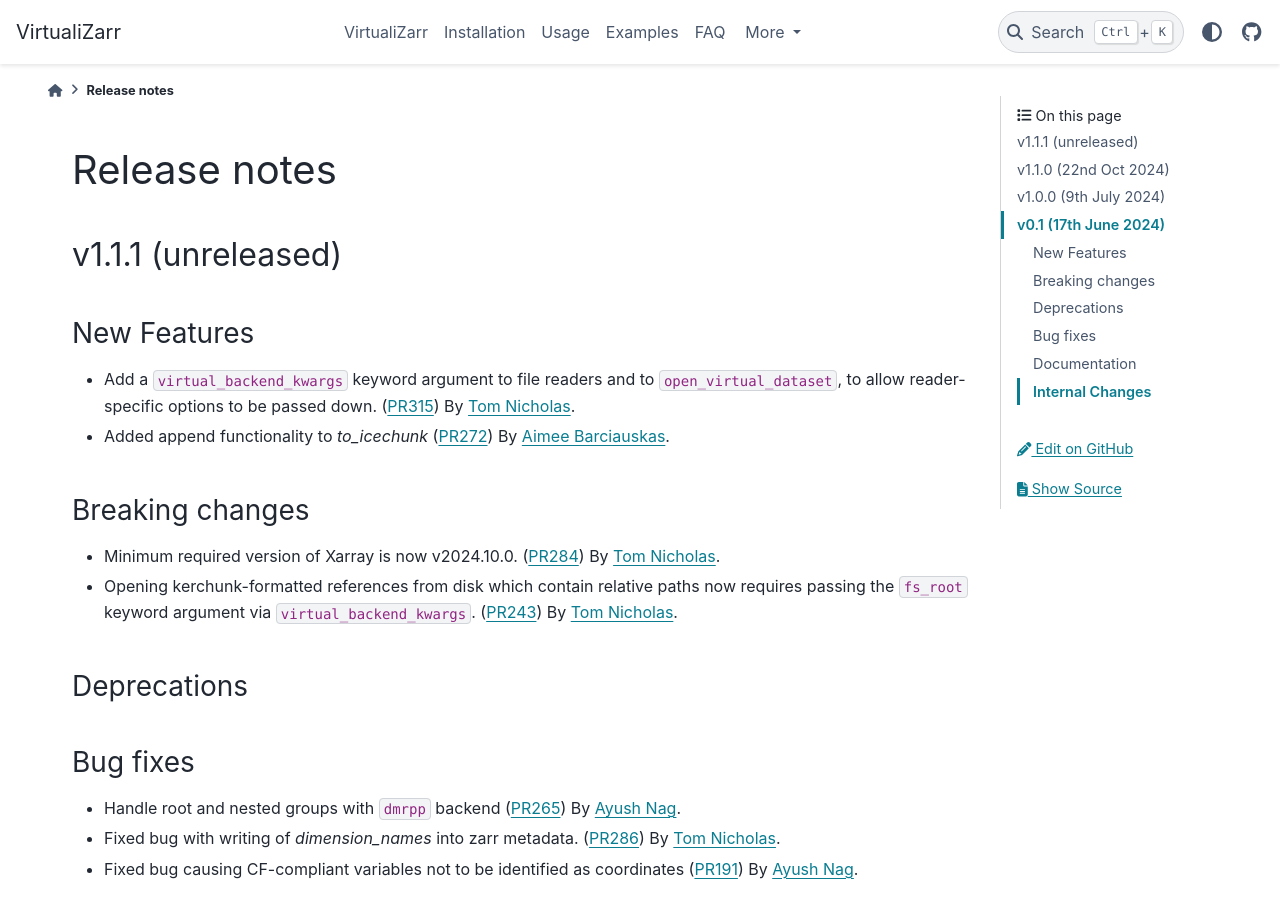
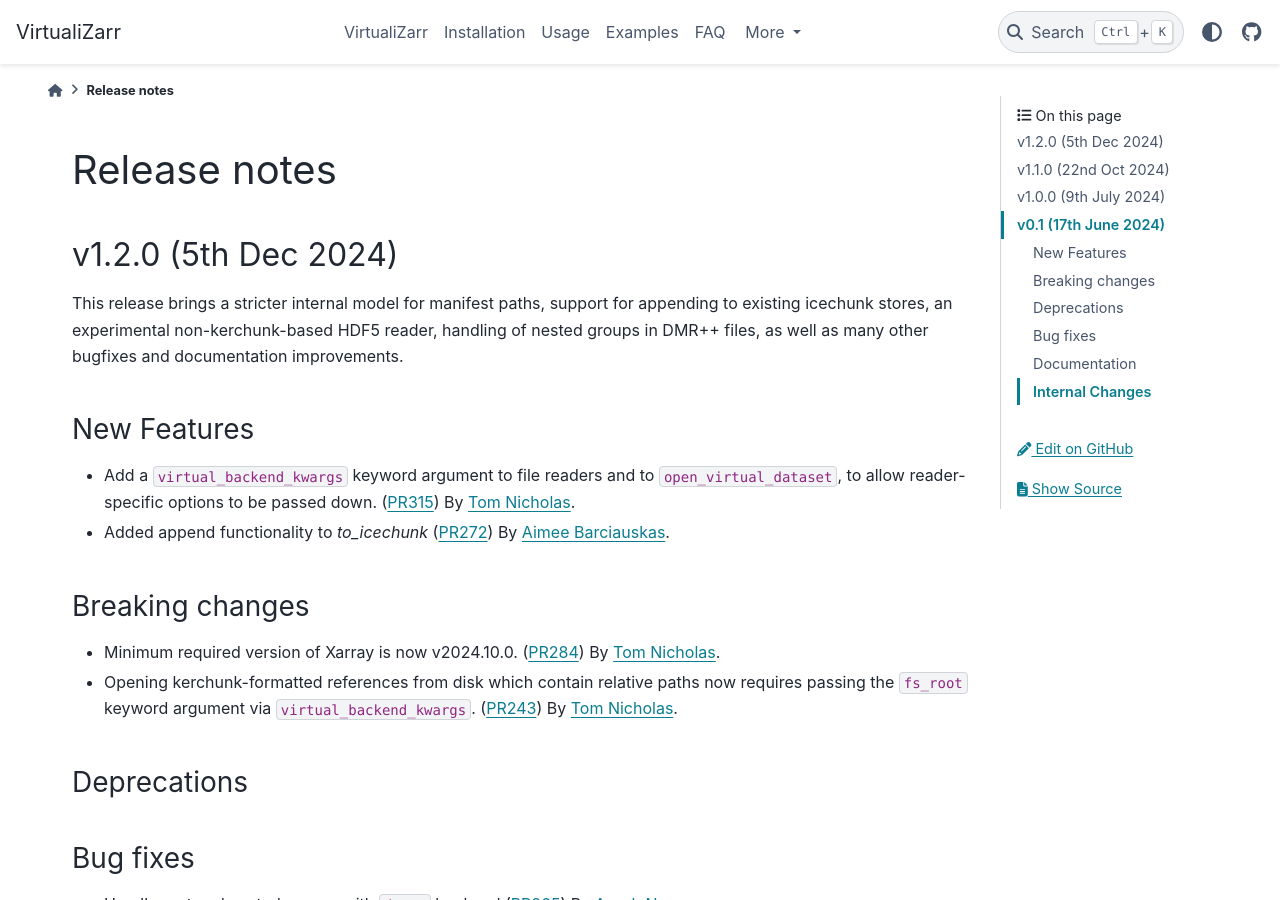
Before and after one commit to zarr-developers/VirtualiZarr, a Sphinx documentation site: the page built from docs/releases.rst, in a window 1280 px wide and 900 px high. Built offline with Sphinx 7.4.7 and the PyData theme 0.15.4, drawn with Linux system fonts in a browser that asks for light colours.

Commit message:
Release summary for v1.2.0 (#332)
* release summary for v1.2.0

* [pre-commit.ci] auto fixes from pre-commit.com hooks

for more information, see https://pre-commit.ci

---------

Co-authored-by: pre-commit-ci[bot] <66853113+pre-commit-ci[bot]@users.noreply.github.com>

```diff
--- a/docs/releases.rst
+++ b/docs/releases.rst
@@ -1,10 +1,16 @@
 Release notes
 =============
 
-.. _v1.1.1:
+.. _v1.2.0:
 
-v1.1.1 (unreleased)
--------------------
+v1.2.0 (5th Dec 2024)
+---------------------
+
+This release brings a stricter internal model for manifest paths,
+support for appending to existing icechunk stores,
+an experimental non-kerchunk-based HDF5 reader,
+handling of nested groups in DMR++ files,
+as well as many other bugfixes and documentation improvements.
 
 New Features
 ~~~~~~~~~~~~
```
